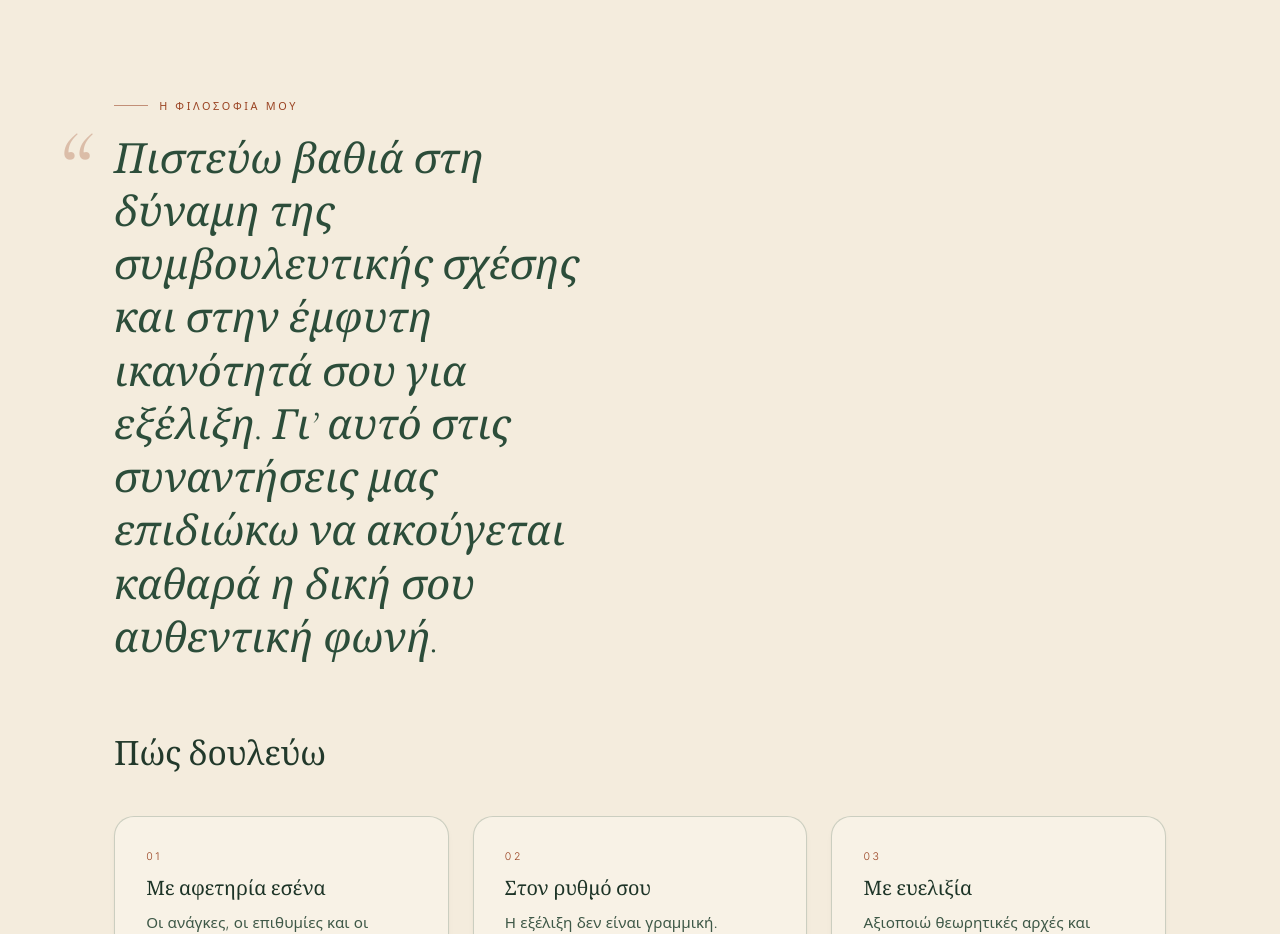
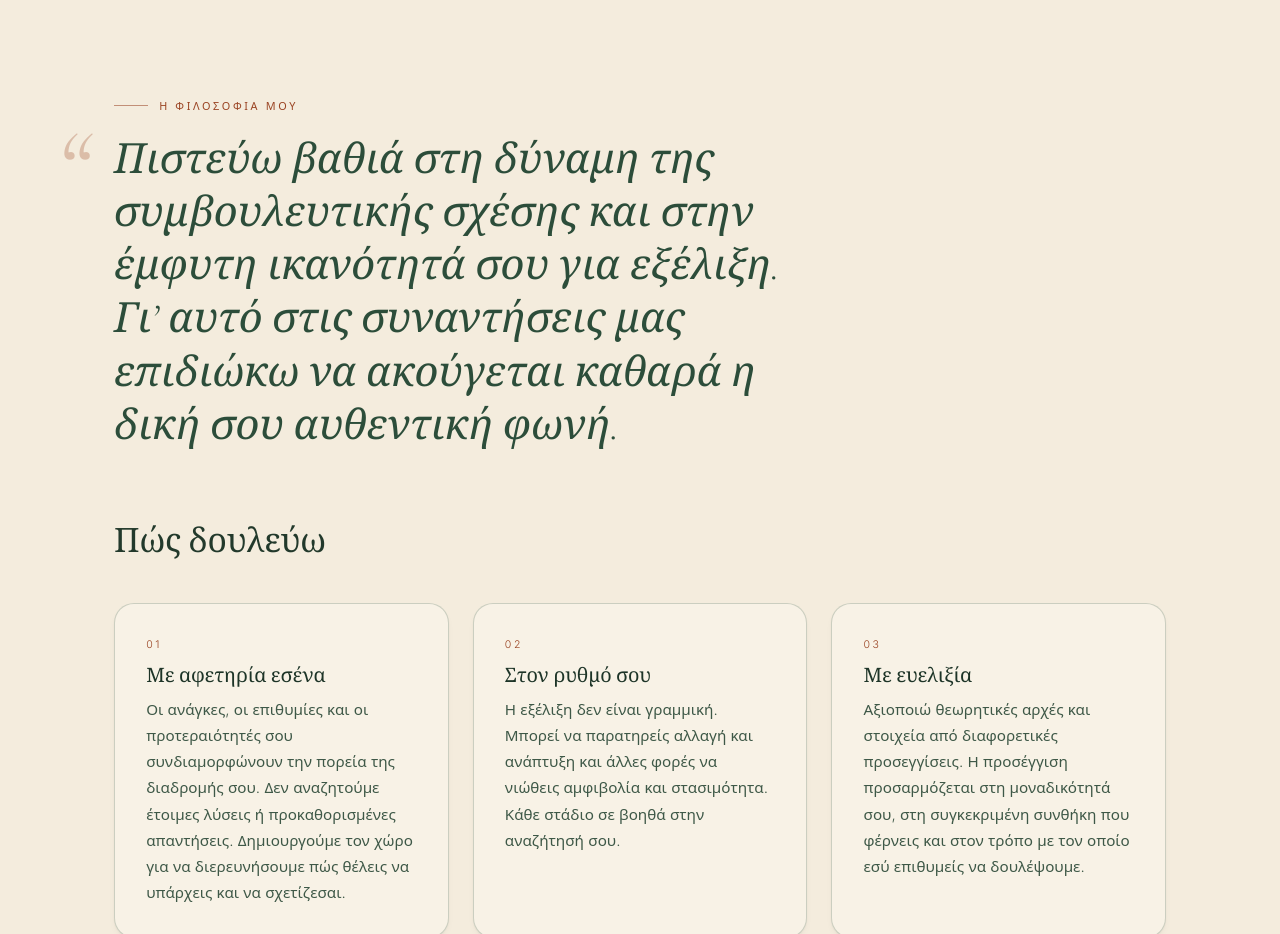
Before and after one commit to agelmet/GOUVIWTOU, a website: page index.html in a window 1280 px wide. Shown: the part 5620-6554 px from the top of the page. Drawn offline with nearby package versions, Linux system fonts and the light colour scheme; no server answers.

Commit message:
Widen the philosophy pull-quote so it fills the line on desktop
Co-Authored-By: Claude Opus 5 <noreply@anthropic.com>
Claude-Session: https://claude.ai/code/session_013RbmiKqRQSTpFh3paGkwF1

```diff
--- a/index.html
+++ b/index.html
@@ -271,7 +271,7 @@ nav.main a.active{color:var(--green)}
 
 /* philosophy */
 .quote{
-  max-width:26ch;font-family:var(--serif);font-style:italic;font-weight:300;
+  max-width:min(38ch,100%);font-family:var(--serif);font-style:italic;font-weight:300;
   font-size:clamp(1.6rem,1.15rem + 1.9vw,2.6rem);line-height:1.28;color:var(--green);position:relative;
 }
 .quote::before{content:"“";position:absolute;left:-.55em;top:-.18em;font-size:2.6em;line-height:1;color:var(--terra);opacity:.28}
```
